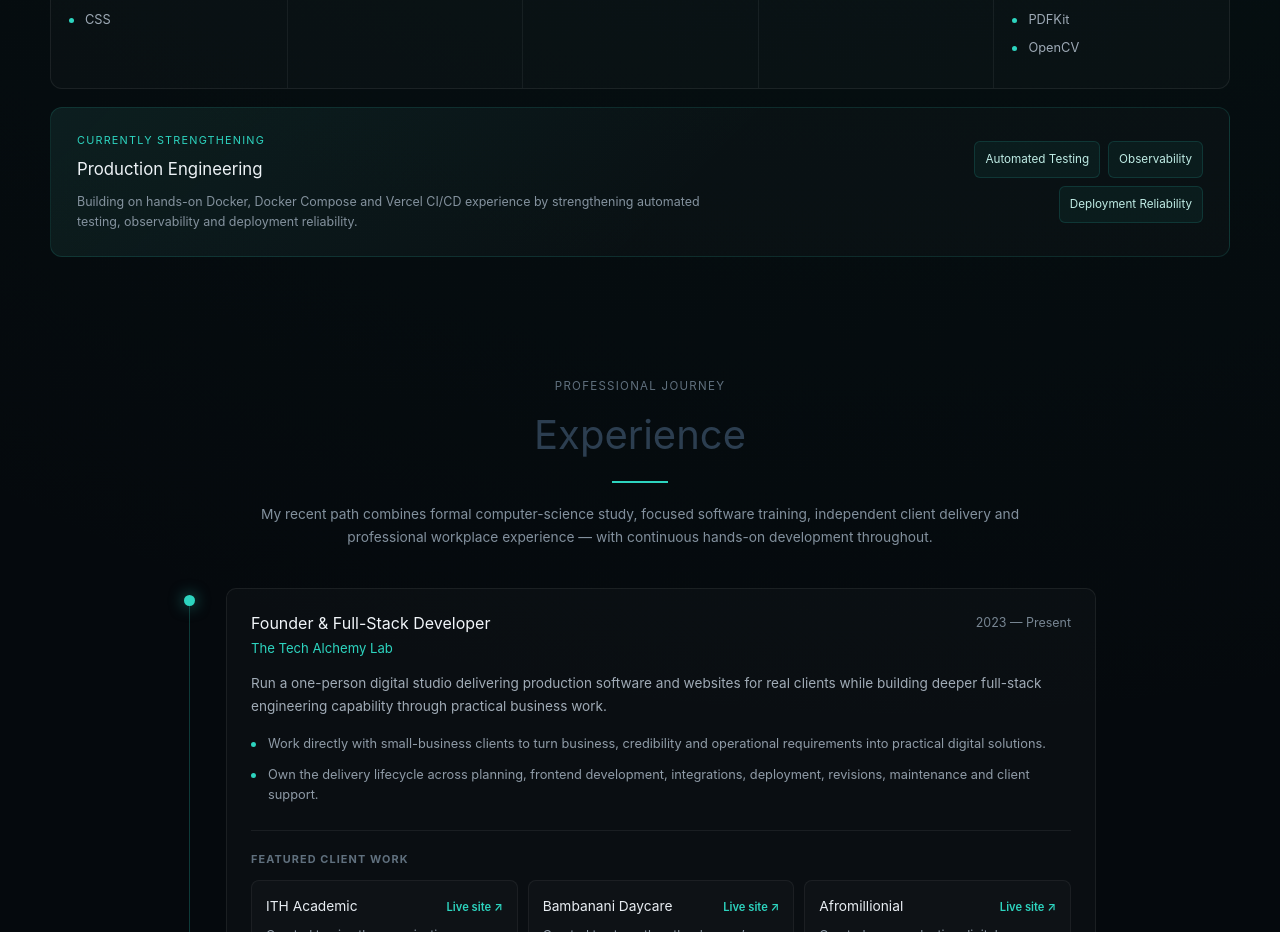
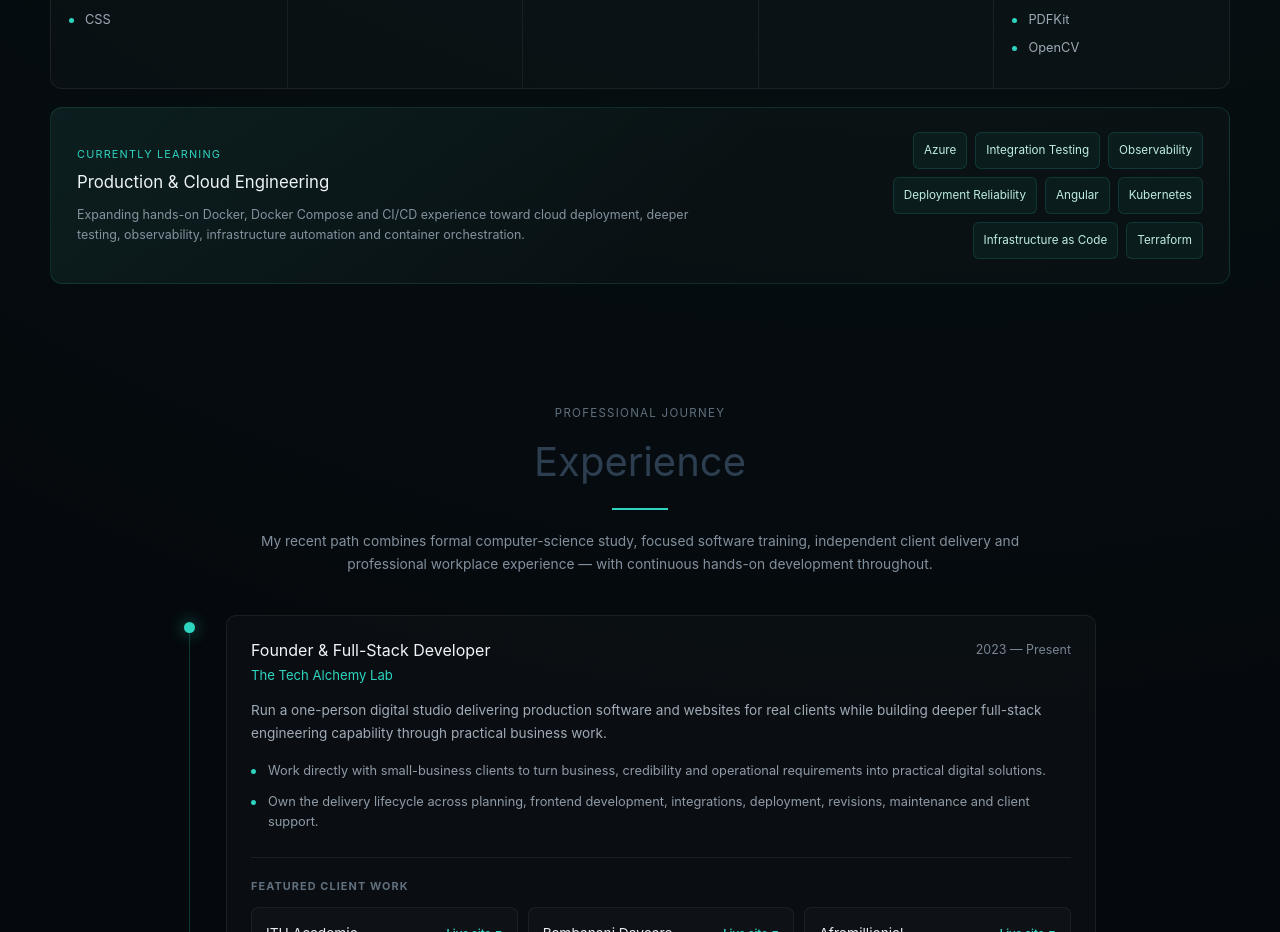
Before and after one commit to keketsoleu25/recruiter-magnet, a Vue app: page / in a window 1280 px wide. Shown: the part 2320-3252 px from the top of the page. Built offline with nearby package versions, Linux system fonts and the light colour scheme.

Commit message:
update currently learning from market gap analysis

```diff
--- a/src/components/SkillsSection.vue
+++ b/src/components/SkillsSection.vue
@@ -33,7 +33,16 @@ const skillGroups: SkillGroup[] = [
   },
 ]
 
-const learningStack = ['Automated Testing', 'Observability', 'Deployment Reliability']
+const learningStack = [
+  'Azure',
+  'Integration Testing',
+  'Observability',
+  'Deployment Reliability',
+  'Angular',
+  'Kubernetes',
+  'Infrastructure as Code',
+  'Terraform',
+]
 </script>
 
 <template>
@@ -62,15 +71,15 @@ const learningStack = ['Automated Testing', 'Observability', 'Deployment Reliabi
 
     <div class="learning-panel">
       <div class="learning-copy">
-        <p>Currently strengthening</p>
-        <h3>Production Engineering</h3>
+        <p>Currently learning</p>
+        <h3>Production & Cloud Engineering</h3>
         <span>
-          Building on hands-on Docker, Docker Compose and Vercel CI/CD experience by
-          strengthening automated testing, observability and deployment reliability.
+          Expanding hands-on Docker, Docker Compose and CI/CD experience toward cloud deployment,
+          deeper testing, observability, infrastructure automation and container orchestration.
         </span>
       </div>
 
-      <div class="learning-tags" aria-label="Engineering practices currently strengthening">
+      <div class="learning-tags" aria-label="Technologies and engineering practices currently learning">
         <span v-for="skill in learningStack" :key="skill">
           {{ skill }}
         </span>
```
